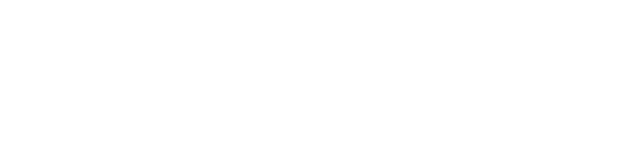
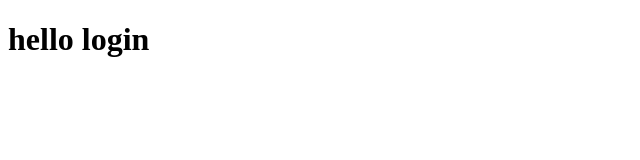
Before and after one commit to migasubi/sample-app-example, a plain HTML site: page index.html in a window 1280 px wide. Shown: the whole page, without its empty margins (0-640 px from the left). Drawn offline with Linux system fonts and the light colour scheme.

Commit message:
added titles

```diff
--- a/index.html
+++ b/index.html
@@ -7,6 +7,6 @@
   <title>THis app! - login form - first </title>
 </head>
 <body>
-
+  <h1>hello login</h1>
 </body>
 </html>
```
